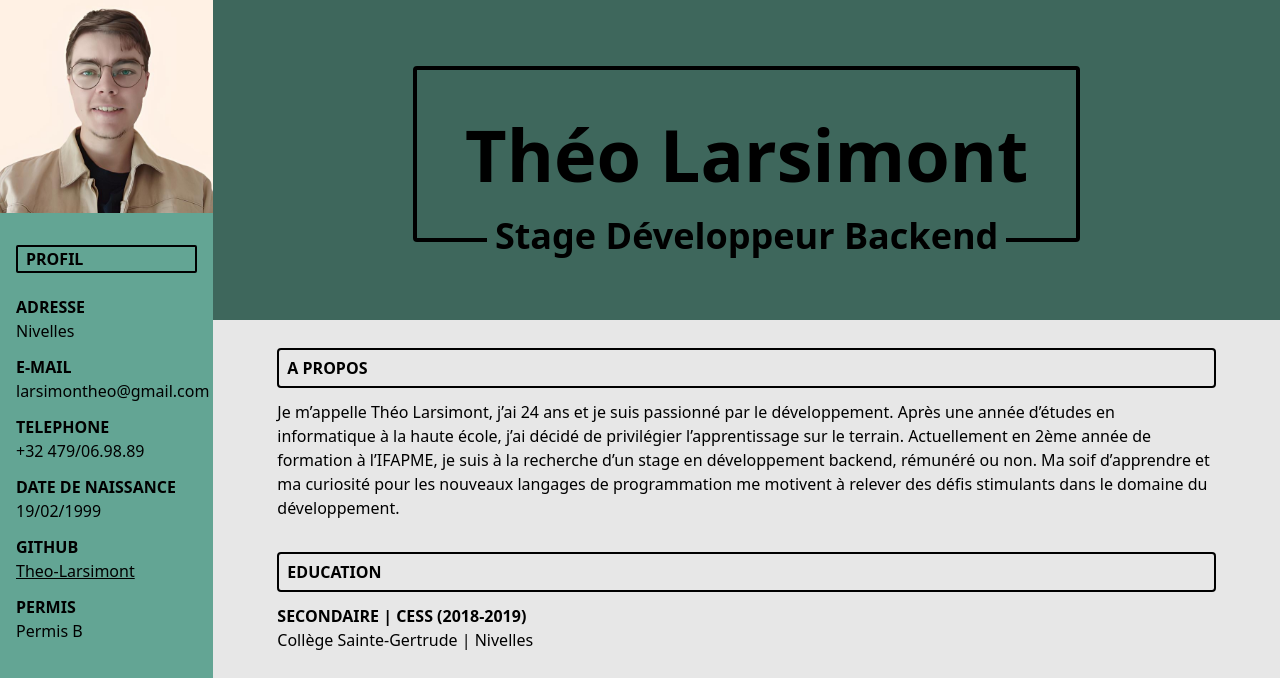
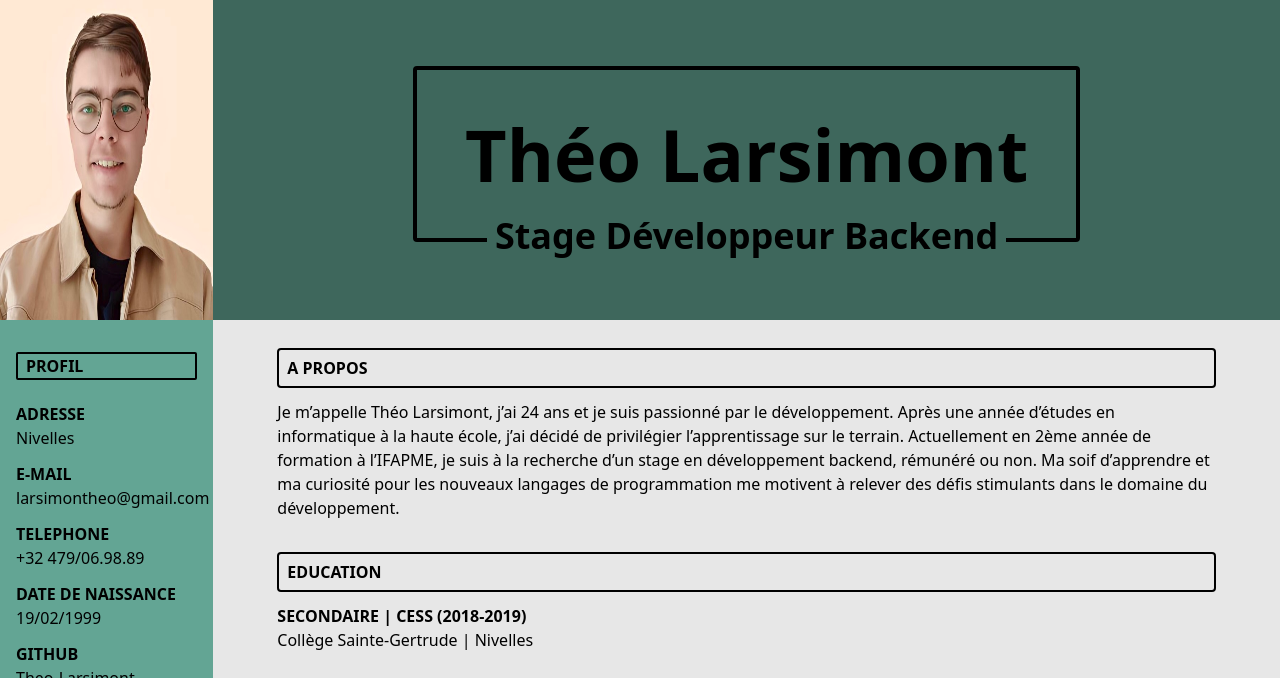
Before and after one commit to Theo-Larsimont/cv, a website built with webpack: page index.html in a window 1280 px wide. Shown: the top 678 px of the page. Built offline with nearby package versions, Linux system fonts and the light colour scheme.

Commit message:
change picture

```diff
--- a/index.html
+++ b/index.html
@@ -11,7 +11,7 @@
 <body>
 <div id="content" class="grid grid-cols-6">
   <div class="bg-side-bar">
-    <img src="/img/profil-picture-warm3.jpg" alt="" class="w-full mb-8">
+    <img src="/img/profil-picture-warm_2.jpg" alt="" class="w-80 h-80 mb-8">
     <div id="profil" class="mx-4 flex flex-col mb-8">
       <h2 class="mb-4 px-2 font-bold border-2 border-black rounded-sm">PROFIL</h2>
       <div class="my-1.5">
```
Also changed, not shown: css/output.css, img/profil-picture-warm_2.jpg (added).
